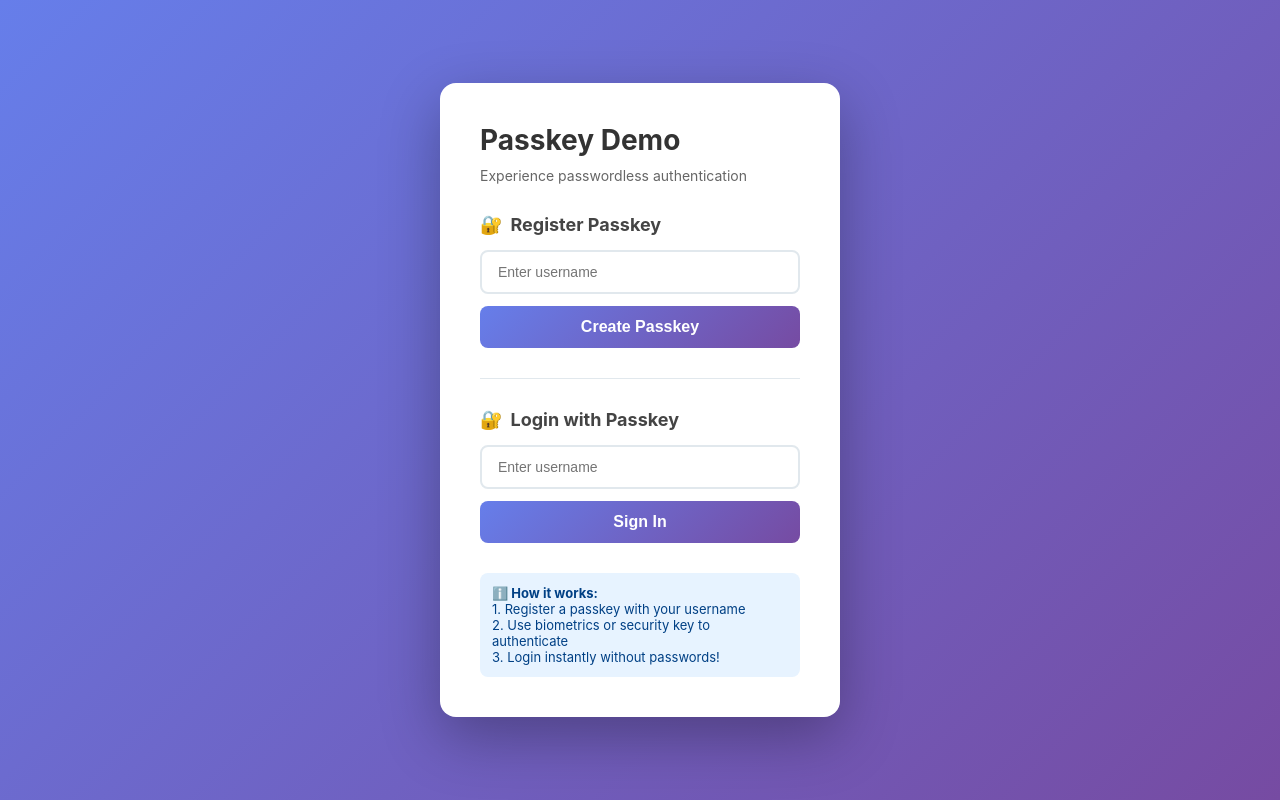
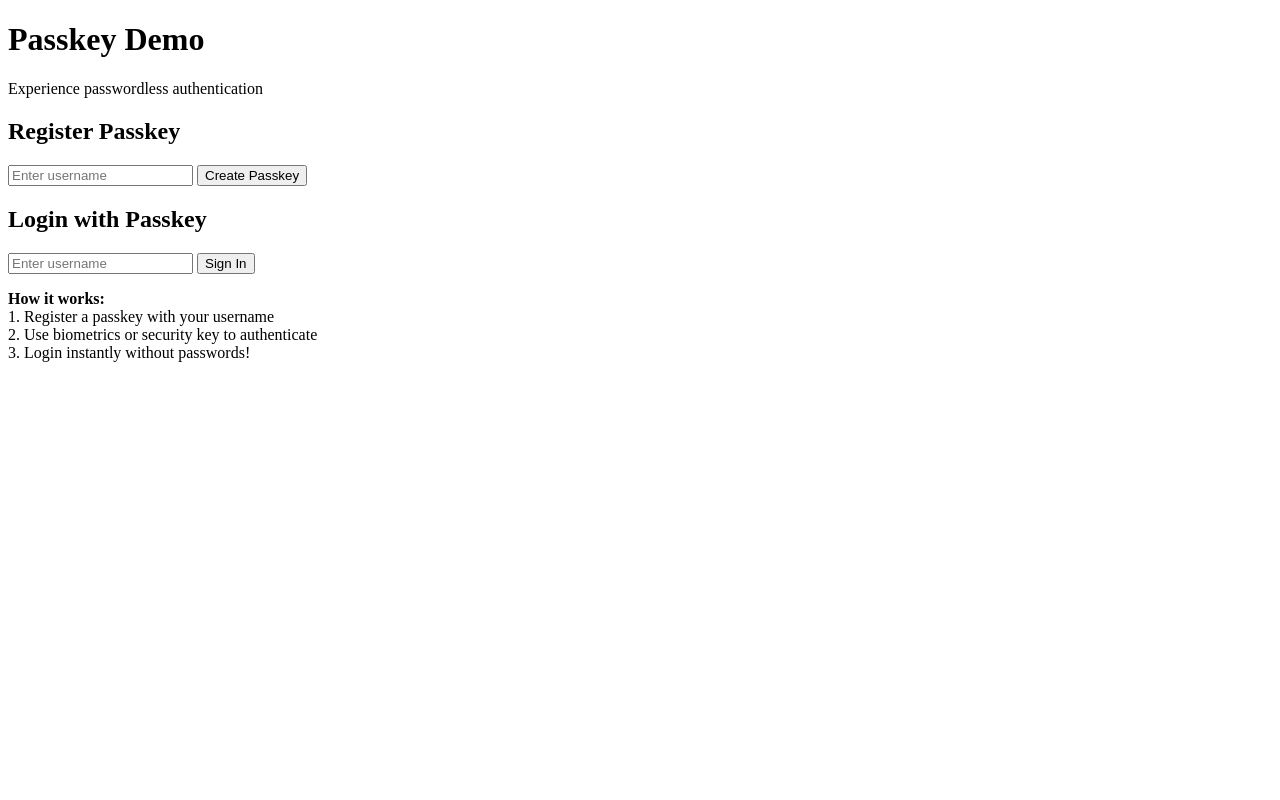
Before and after one commit to harsh20k/simple-passkey-project, a Flask app: page / in a window 1280 px wide. Run offline with Flask 3, Linux system fonts and the light colour scheme.

Commit message:
ui changes

```diff
--- a/templates/index.html
+++ b/templates/index.html
@@ -4,167 +4,27 @@
     <meta charset="UTF-8">
     <meta name="viewport" content="width=device-width, initial-scale=1.0">
     <title>Passkey Login Demo</title>
-    <style>
-        * {
-            margin: 0;
-            padding: 0;
-            box-sizing: border-box;
-        }
-
-        body {
-            font-family: -apple-system, BlinkMacSystemFont, 'Segoe UI', Roboto, Oxygen, Ubuntu, Cantarell, sans-serif;
-            background: linear-gradient(135deg, #667eea 0%, #764ba2 100%);
-            min-height: 100vh;
-            display: flex;
-            justify-content: center;
-            align-items: center;
-            padding: 20px;
-        }
-
-        .container {
-            background: white;
-            border-radius: 16px;
-            padding: 40px;
-            box-shadow: 0 20px 60px rgba(0, 0, 0, 0.3);
-            max-width: 400px;
-            width: 100%;
-        }
-
-        h1 {
-            color: #333;
-            margin-bottom: 10px;
-            font-size: 28px;
-        }
-
-        .subtitle {
-            color: #666;
-            margin-bottom: 30px;
-            font-size: 14px;
-        }
-
-        .section {
-            margin-bottom: 30px;
-        }
-
-        h2 {
-            color: #444;
-            font-size: 18px;
-            margin-bottom: 15px;
-            display: flex;
-            align-items: center;
-        }
-
-        h2::before {
-            content: '🔐';
-            margin-right: 8px;
-        }
-
-        input {
-            width: 100%;
-            padding: 12px 16px;
-            border: 2px solid #e1e8ed;
-            border-radius: 8px;
-            font-size: 14px;
-            margin-bottom: 12px;
-            transition: border-color 0.3s;
-        }
-
-        input:focus {
-            outline: none;
-            border-color: #667eea;
-        }
-
-        button {
-            width: 100%;
-            padding: 12px 24px;
-            background: linear-gradient(135deg, #667eea 0%, #764ba2 100%);
-            color: white;
-            border: none;
-            border-radius: 8px;
-            font-size: 16px;
-            font-weight: 600;
-            cursor: pointer;
-            transition: transform 0.2s, box-shadow 0.2s;
-        }
-
-        button:hover {
-            transform: translateY(-2px);
-            box-shadow: 0 5px 15px rgba(102, 126, 234, 0.4);
-        }
-
-        button:active {
-            transform: translateY(0);
-        }
-
-        button:disabled {
-            opacity: 0.6;
-            cursor: not-allowed;
-        }
-
-        .message {
-            margin-top: 20px;
-            padding: 12px 16px;
-            border-radius: 8px;
-            font-size: 14px;
-            display: none;
-        }
-
-        .message.success {
-            background: #d4edda;
-            color: #155724;
-            border: 1px solid #c3e6cb;
-        }
-
-        .message.error {
-            background: #f8d7da;
-            color: #721c24;
-            border: 1px solid #f5c6cb;
-        }
-
-        .divider {
-            height: 1px;
-            background: #e1e8ed;
-            margin: 30px 0;
-        }
-
-        .info {
-            background: #e7f3ff;
-            padding: 12px;
-            border-radius: 8px;
-            font-size: 13px;
-            color: #004085;
-            margin-top: 20px;
-        }
-    </style>
 </head>
 <body>
-    <div class="container">
     <h1>Passkey Demo</h1>
-        <p class="subtitle">Experience passwordless authentication</p>
+    <p>Experience passwordless authentication</p>
 
-        <div class="section">
     <h2>Register Passkey</h2>
     <input type="text" id="registerUsername" placeholder="Enter username" />
     <button onclick="registerPasskey()">Create Passkey</button>
-        </div>
 
-        <div class="divider"></div>
-
-        <div class="section">
     <h2>Login with Passkey</h2>
     <input type="text" id="loginUsername" placeholder="Enter username" />
     <button onclick="loginWithPasskey()">Sign In</button>
-        </div>
 
-        <div id="message" class="message"></div>
+    <div id="message"></div>
 
-        <div class="info">
-            <strong>ℹ️ How it works:</strong><br>
+    <p>
+        <strong>How it works:</strong><br>
         1. Register a passkey with your username<br>
         2. Use biometrics or security key to authenticate<br>
         3. Login instantly without passwords!
-        </div>
-    </div>
+    </p>
 
     <script>
         // Helper function to convert between formats
@@ -193,10 +53,8 @@
         function showMessage(text, type) {
             const messageEl = document.getElementById('message');
             messageEl.textContent = text;
-            messageEl.className = `message ${type}`;
-            messageEl.style.display = 'block';
             setTimeout(() => {
-                messageEl.style.display = 'none';
+                messageEl.textContent = '';
             }, 5000);
         }
 
```
Lines whose indentation alone changed are shown as unchanged.
